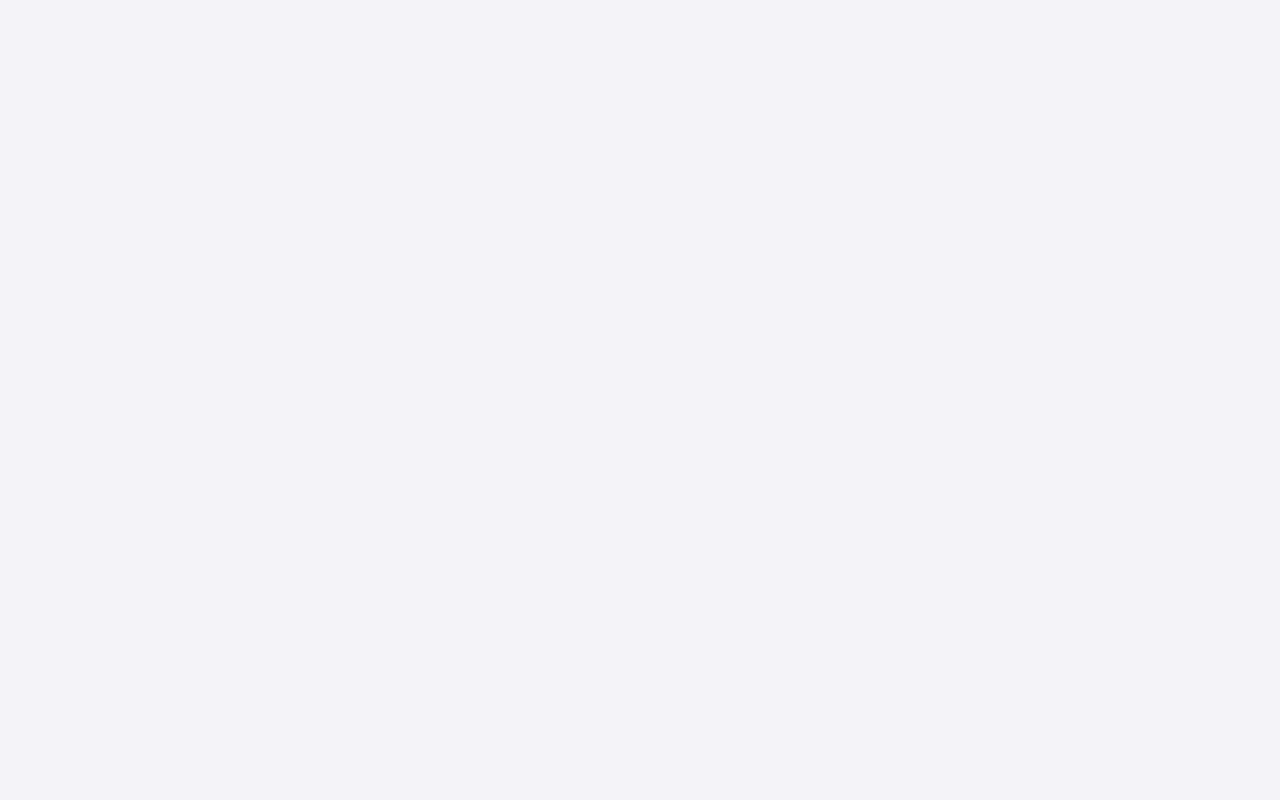
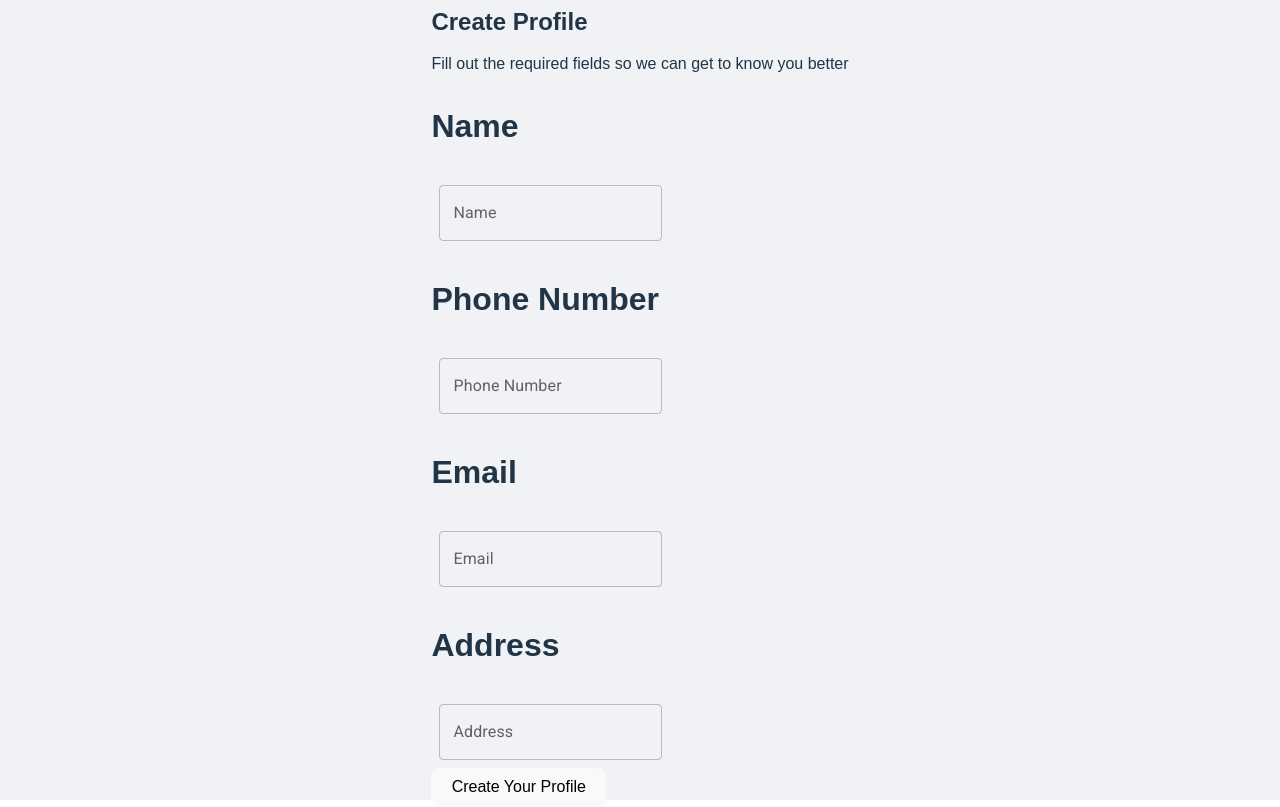
Before and after one commit to PAP-2024-Summer-L6-G1-students/identity-provider-frontend, a React (Vite) app in the folder identity-provider/: page /createprofile in a window 1280 px wide. Before the commit this address had no page. Built offline with nearby package versions, Linux system fonts and the light colour scheme.

Commit message:
finished basic jsx, needs styling and navigation

```diff
--- a/identity-provider/src/main.jsx
+++ b/identity-provider/src/main.jsx
@@ -13,6 +13,7 @@ import Login from './pages/Login.jsx';
 import EnterCodeFromEmail from './pages/EnterCodeFromEmail.jsx';
 import Dashboard from './pages/Dashboard.jsx';
 import ChangePassword from './pages/ChangePassword.jsx';
+import CreateProfilePage from './pages/CreateProfilePage.jsx'
 
 ReactDOM.createRoot(document.getElementById('root')).render(
   <React.StrictMode>
@@ -25,6 +26,7 @@ ReactDOM.createRoot(document.getElementById('root')).render(
         <Route path="/create-account" element={<CreateAccount />} />
         <Route path="/forgot-password" element={<ForgotPassword />} />
         <Route path="/login" element={<Login />} />
+       <Route path = "/createprofile" element={<CreateProfilePage />} />
       </Routes>
     </Router>
   </React.StrictMode>,
--- /dev/null
+++ b/identity-provider/src/pages/CreateProfilePage.jsx
@@ -0,0 +1,77 @@
+// Needs navigation to redirect "Create Your Profile" button to the dashboard page
+
+import * as React from 'react';
+import Box from '@mui/material/Box';
+import TextField from '@mui/material/TextField';
+
+
+export default function ProfilePage() {
+
+
+    const CreateProfile = () => {
+        console.log("This button will store the user profile information and then redirect to the dashbaord using useNavigate from materialUI website")
+    }
+    return(
+        <>
+        <h1>Create Profile</h1>
+        <p>Fill out the required fields so we can get to know you better</p>
+        <h2>Name</h2>
+
+        <Box
+      component="form"
+      sx={{
+        '& > :not(style)': { m: 1, width: '25ch' },
+      }}
+      noValidate
+      autoComplete="off"
+       >
+        <TextField id="outlined-basic" label="Name" variant="outlined" />
+        </Box>
+
+        <h2>Phone Number</h2>
+
+        <Box
+      component="form"
+      sx={{
+        '& > :not(style)': { m: 1, width: '25ch' },
+      }}
+      noValidate
+      autoComplete="off"
+       >
+        <TextField id="outlined-basic" label="Phone Number" variant="outlined" />
+        </Box>
+
+        <h2>Email</h2>
+
+        <Box
+      component="form"
+      sx={{
+        '& > :not(style)': { m: 1, width: '25ch' },
+      }}
+      noValidate
+      autoComplete="off"
+       >
+        <TextField id="outlined-basic" label="Email" variant="outlined" />
+        </Box>
+
+        <h2>Address</h2>
+
+        <Box
+      component="form"
+      sx={{
+        '& > :not(style)': { m: 1, width: '25ch' },
+      }}
+      noValidate
+      autoComplete="off"
+       >
+        <TextField id="outlined-basic" label="Address" variant="outlined" />
+        </Box>
+
+        <button type = "submit" onClick = {CreateProfile}>Create Your Profile</button>
+
+
+        </>
+
+
+    )
+}
```
